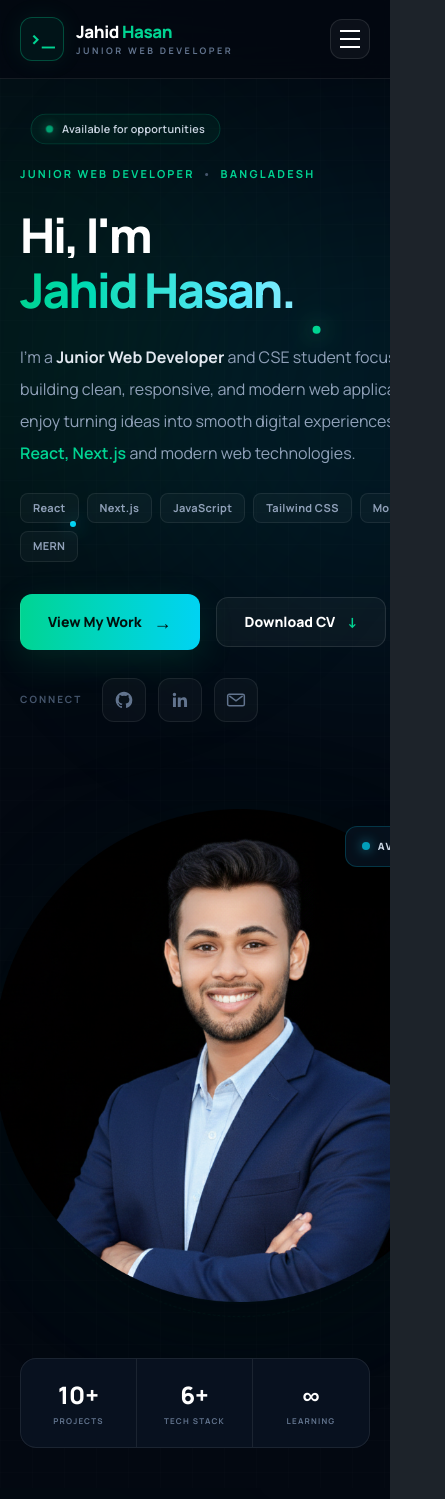
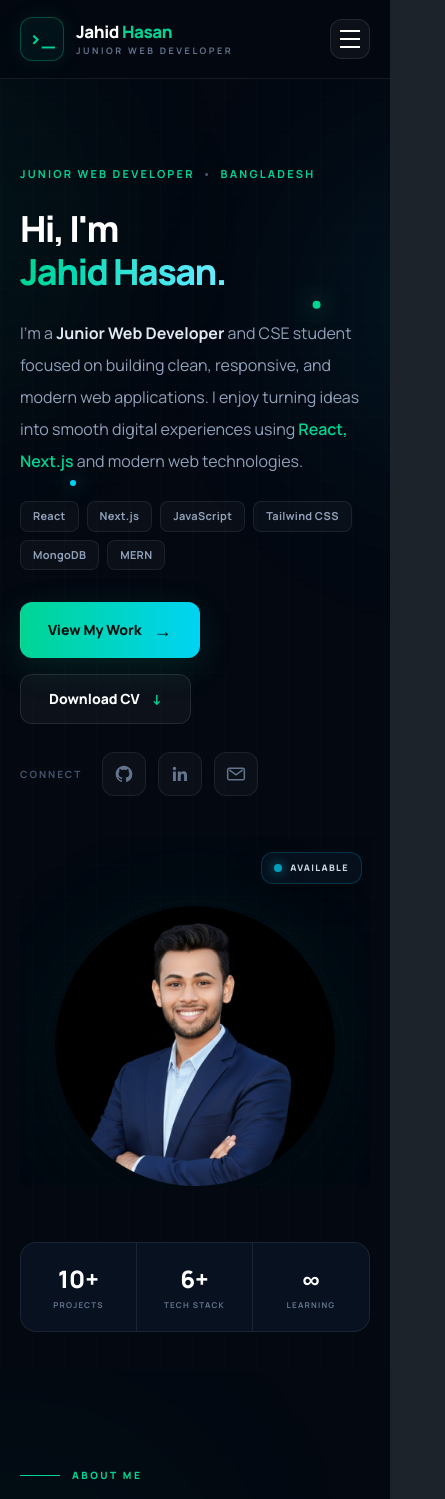
Before and after one commit to jahidhasan-devs/My-Portfolio, a Next.js app: page / in a window 390 px wide. Shown: the top 1499 px of the page, 445 px wide, since content can reach past the window. Built offline with nearby package versions, Linux system fonts and the light colour scheme.

Commit message:
Banner responsive

```diff
--- a/src/app/globals.css
+++ b/src/app/globals.css
@@ -4,10 +4,10 @@
 
 
 /* hero-reveal এলিমেন্টগুলোকে ডিফল্টভাবে ভিজিবল রাখার জন্য */
-.hero-reveal {
+/* .hero-reveal {
   opacity: 1 !important;
   visibility: visible !important;
-}
+} */
 
 
 
--- a/src/app/layout.jsx
+++ b/src/app/layout.jsx
@@ -19,7 +19,11 @@ export const metadata = {
 
 export default function RootLayout({ children }) {
   return (
-    <html lang="en" className="dark scroll-smooth" data-theme="dark">
+    <html
+      lang="en"
+      className="dark scroll-smooth overflow-x-hidden"
+      data-theme="dark"
+    >
       <head>
         <link
           rel="stylesheet"
@@ -27,10 +31,12 @@ export default function RootLayout({ children }) {
         />
       </head>
       <body
-        className={`${spaceGrotesk.variable} ${manrope.variable} antialiased selection:bg-primary selection:text-black`}
+        className={`${spaceGrotesk.variable} ${manrope.variable} antialiased selection:bg-primary selection:text-black relative w-full max-w-full overflow-x-hidden`}
       >
         <SmoothScroll>
-          {children}
+          <div className="relative w-full max-w-full overflow-x-hidden">
+            {children}
+          </div>
         </SmoothScroll>
       </body>
     </html>
--- a/src/components/Hero.jsx
+++ b/src/components/Hero.jsx
@@ -99,13 +99,13 @@ const Hero = () => {
   return (
     <section
       ref={heroRef}
-      className="relative min-h-screen overflow-hidden bg-[#030811] pt-28 text-white md:pt-32"
+      className="relative min-h-screen w-full max-w-full overflow-hidden bg-[#030811] pt-28 text-white md:pt-32"
     >
       {/* BACKGROUND */}
-      <div className="pointer-events-none absolute inset-0">
+      <div className="pointer-events-none absolute inset-0 overflow-hidden">
         <div className="absolute inset-0 bg-[linear-gradient(rgba(100,116,139,0.07)_1px,transparent_1px),linear-gradient(90deg,rgba(100,116,139,0.07)_1px,transparent_1px)] bg-[size:32px_32px] opacity-[0.32]" />
-        <div className="absolute -left-60 top-20 h-[500px] w-[500px] rounded-full bg-emerald-500/10 blur-[120px]" />
-        <div className="absolute -right-60 top-40 h-[500px] w-[500px] rounded-full bg-cyan-500/10 blur-[120px]" />
+        <div className="absolute -left-60 top-20 h-[300px] w-[300px] rounded-full bg-emerald-500/10 blur-[100px] sm:h-[500px] sm:w-[500px] sm:blur-[120px]" />
+        <div className="absolute -right-60 top-40 h-[300px] w-[300px] rounded-full bg-cyan-500/10 blur-[100px] sm:h-[500px] sm:w-[500px] sm:blur-[120px]" />
         <div className="floating-dot absolute right-[18%] top-[22%] h-2 w-2 rounded-full bg-emerald-400 shadow-[0_0_25px_rgba(52,211,153,0.9)]" />
         <div className="absolute left-[18%] top-[35%] h-1.5 w-1.5 rounded-full bg-cyan-400 shadow-[0_0_20px_rgba(34,211,238,0.8)]" />
       </div>
@@ -134,7 +134,7 @@ const Hero = () => {
             </div>
 
             {/* Heading */}
-            <h1 className="mt-7 text-5xl font-black leading-[0.98] tracking-[-0.045em] sm:text-6xl md:text-7xl lg:text-[76px]">
+            <h1 className="mt-7 text-4xl font-black leading-[0.98] tracking-[-0.045em] sm:text-6xl md:text-7xl lg:text-[76px]">
               <div className="overflow-hidden">
                 <div className="hero-reveal">Hi, I&apos;m</div>
               </div>
@@ -234,17 +234,17 @@ const Hero = () => {
           </div>
 
           {/* RIGHT PORTRAIT */}
-          <div className="relative flex min-h-[540px] items-end justify-center lg:justify-end">
-            <div className="hero-glow absolute bottom-10 left-1/2 h-[360px] w-[360px] -translate-x-1/2 rounded-full bg-emerald-400/10 blur-[110px]" />
-            <div className="absolute bottom-14 left-1/2 h-[250px] w-[250px] -translate-x-1/2 rounded-full bg-cyan-400/10 blur-[90px]" />
-            <div className="absolute bottom-0 left-1/2 h-[390px] w-[390px] -translate-x-1/2 rounded-full border border-emerald-400/10 bg-gradient-to-b from-emerald-400/[0.04] to-transparent" />
-            <div className="hero-ring absolute bottom-[-15px] left-1/2 h-[440px] w-[440px] -translate-x-1/2 rounded-full border border-dashed border-emerald-400/[0.07]" />
+          <div className="relative flex min-h-[350px] w-full items-end justify-center overflow-hidden sm:min-h-[450px] lg:justify-end">
+            <div className="hero-glow absolute bottom-6 left-1/2 h-[220px] w-[220px] -translate-x-1/2 rounded-full bg-emerald-400/10 blur-[80px] sm:h-[320px] sm:w-[320px] sm:blur-[110px]" />
+            <div className="absolute bottom-10 left-1/2 h-[180px] w-[180px] -translate-x-1/2 rounded-full bg-cyan-400/10 blur-[70px] sm:h-[250px] sm:w-[250px] sm:blur-[90px]" />
+            <div className="absolute bottom-0 left-1/2 h-[280px] w-[280px] -translate-x-1/2 rounded-full border border-emerald-400/10 bg-gradient-to-b from-emerald-400/[0.04] to-transparent sm:h-[390px] sm:w-[390px]" />
+            <div className="hero-ring absolute bottom-[-15px] left-1/2 h-[300px] w-[300px] -translate-x-1/2 rounded-full border border-dashed border-emerald-400/[0.07] sm:h-[440px] sm:w-[440px]" />
 
             <motion.div
               initial={{ opacity: 0, y: 40, scale: 0.94 }}
               animate={{ opacity: 1, y: 0, scale: 1 }}
               transition={{ duration: 0.9, delay: 0.35, ease: "easeOut" }}
-              className="relative z-10 flex w-[440px] items-end justify-center md:w-[500px]"
+              className="relative z-10 flex w-full max-w-[280px] items-end justify-center sm:max-w-[380px] md:max-w-[440px] lg:max-w-[500px]"
             >
               <Image
                 src="/images/circle.png"
@@ -252,7 +252,7 @@ const Hero = () => {
                 width={566}
                 height={440}
                 priority
-                className="h-auto w-[112%] max-w-none object-contain object-bottom drop-shadow-[0_25px_35px_rgba(0,0,0,0.45)] transition-transform duration-700 hover:scale-[1.025]"
+                className="h-auto w-full max-w-full object-contain object-bottom drop-shadow-[0_25px_35px_rgba(0,0,0,0.45)] transition-transform duration-700 hover:scale-[1.025]"
               />
             </motion.div>
 
@@ -260,10 +260,10 @@ const Hero = () => {
               initial={{ opacity: 0, y: -15 }}
               animate={{ opacity: 1, y: 0 }}
               transition={{ duration: 0.6, delay: 0.9 }}
-              className="absolute right-0 top-16 z-20 flex items-center gap-2 rounded-xl border border-cyan-400/20 bg-[#07121f]/85 px-4 py-3 shadow-[0_10px_30px_rgba(0,0,0,0.25)] backdrop-blur-xl md:right-2"
+              className="absolute right-2 top-4 z-20 flex items-center gap-2 rounded-xl border border-cyan-400/20 bg-[#07121f]/85 px-3 py-2 shadow-[0_10px_30px_rgba(0,0,0,0.25)] backdrop-blur-xl sm:right-4 sm:top-16 sm:px-4 sm:py-3"
             >
               <span className="h-2 w-2 animate-pulse rounded-full bg-cyan-400 shadow-[0_0_12px_rgba(34,211,238,0.9)]" />
-              <span className="text-[10px] font-black tracking-[0.15em] text-slate-300">
+              <span className="text-[9px] font-black tracking-[0.15em] text-slate-300 sm:text-[10px]">
                 AVAILABLE
               </span>
             </motion.div>
```
